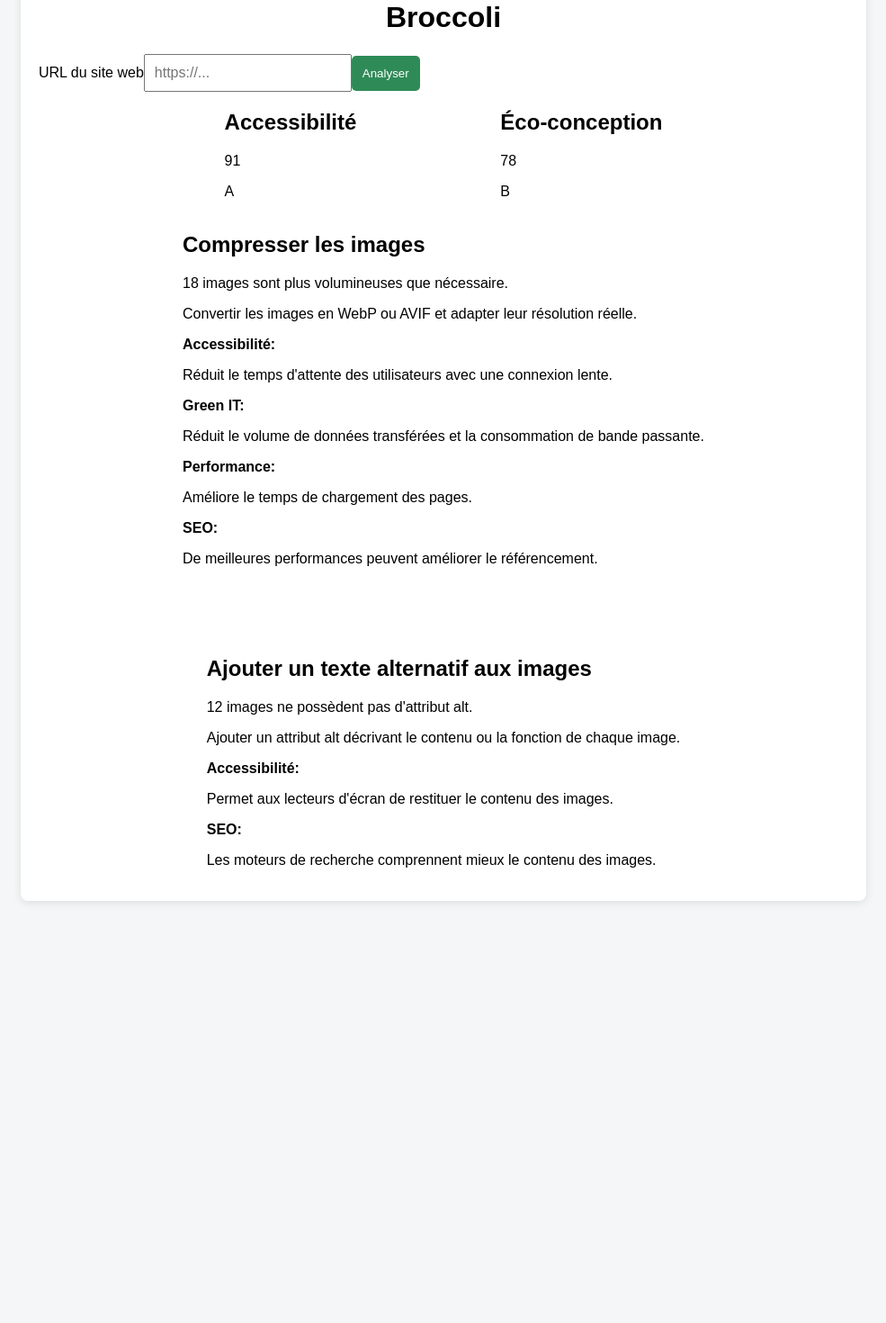
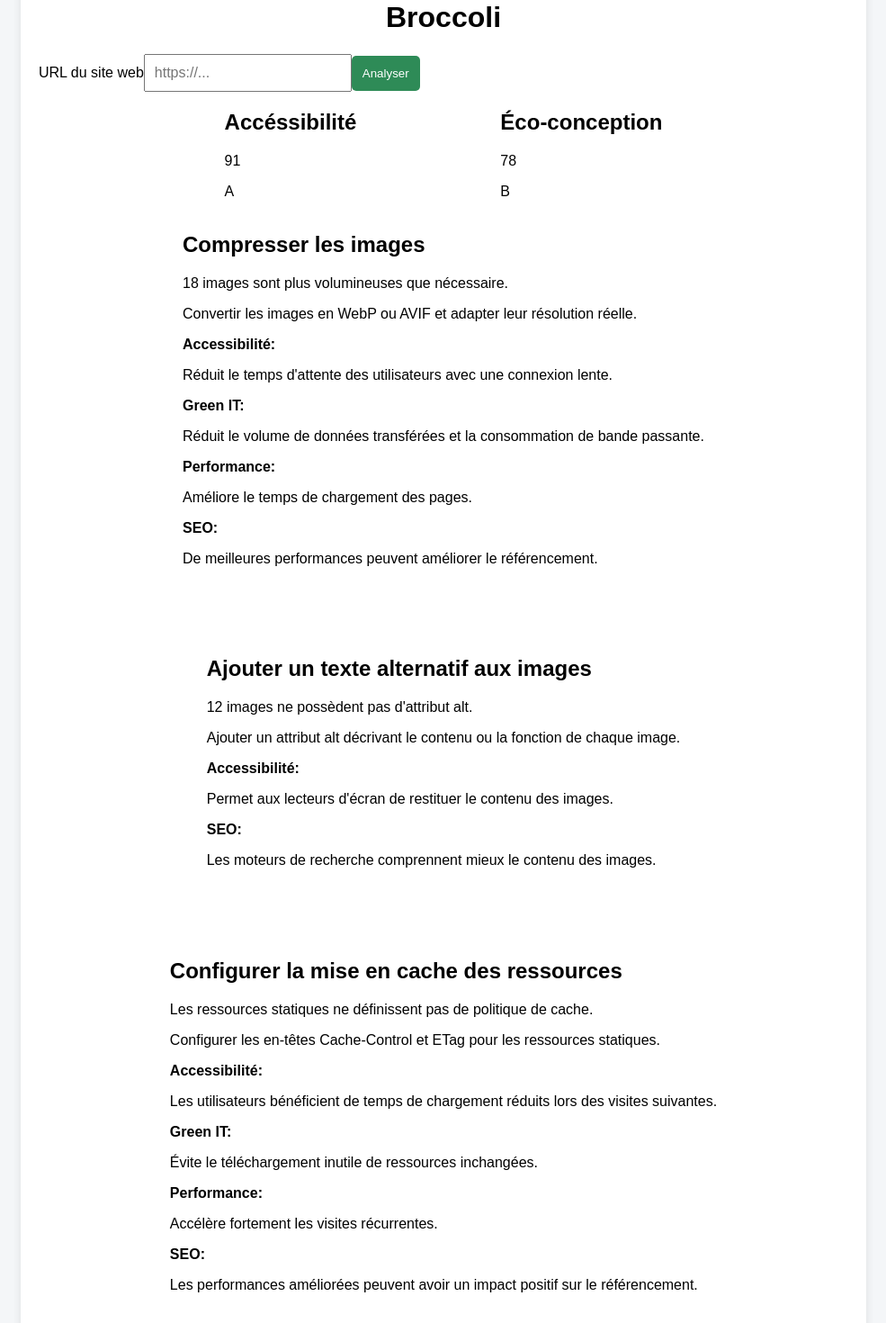
Before and after one commit to GuMarz-og/broccoli, a React app in the folder frontend/: page / in a window 1280 px wide. Shown: the part 120-1590 px from the top of the page at 90% size, without its empty margins (147-1132 px from the left). Before the commit the page ends 1201 px from the top, so only its background shows below. Built offline with nearby package versions, Linux system fonts and the light colour scheme; the HTML template or start-up script is replaced by a standard one.

Commit message:
Connect JSON with frontend

```diff
--- a/frontend/src/components/BenefitItem/BenefitItem.jsx
+++ b/frontend/src/components/BenefitItem/BenefitItem.jsx
@@ -2,13 +2,20 @@ import "./BenefitItem.css";
 
 
 function BenefitItem({ benefit }) {
+
+    const { label, data } = benefit;
+
+    if (data.impact <= 0) {
+        return null;
+    }
+
     return (
         <div className="benefit-item">
             <strong>
-                {benefit.label}:
+                {label}:
             </strong>
             <p>
-                {benefit.data.reason}
+                {data.reason}
             </p>
         </div>
     );
--- a/frontend/src/components/ImprovementCard/ImprovementCard.jsx
+++ b/frontend/src/components/ImprovementCard/ImprovementCard.jsx
@@ -34,9 +34,7 @@ function ImprovementCard({improvement}) {
                 {recommendation}
             </p>
             {benefitList.map((benefit) => (
-                benefit.data.impact > 0 && (
-                    <BenefitItem key={benefit.label} benefit={benefit} />
-                )
+                <BenefitItem key={benefit.label} benefit={benefit} />
             ))}
         </article>
     );
--- a/frontend/src/components/ScoreCard/ScoreCard.jsx
+++ b/frontend/src/components/ScoreCard/ScoreCard.jsx
@@ -1,17 +1,17 @@
-function ScoreCard({scoreData}) {
+function ScoreCard({score}) {
 
     return (
         <div>
             <h2>
-                {scoreData.title}
+                {score.title}
             </h2>
 
             <p>
-                {scoreData.score}
+                {score.score}
             </p>
 
             <p>
-                {scoreData.grade}
+                {score.grade}
             </p>
         </div>
     );
--- /dev/null
+++ b/frontend/src/data/mockAnalysis.json
@@ -0,0 +1,258 @@
+{
+  "url": "https://example.com",
+
+  "scores": [
+      {
+        "id": "accessibility",
+        "title" : "Accéssibilité",
+        "score": 91,
+        "grade": "A",
+        "color": "#4CAF50"
+      },
+      {
+        "id" : "green-it",
+        "title" : "Éco-conception",
+        "score": 78,
+        "grade": "B",
+        "color": "#22C55E"
+      }
+  ],
+
+  "summary": {
+    "errors": 3,
+    "warnings": 6,
+    "infos": 12
+  },
+
+  "improvements": [
+    {
+      "id": "RGESN-IMG-01",
+      "source": "RGESN",
+      "title": "Compresser les images",
+      "severity": "critical",
+      "priority": 100,
+      "difficulty": "easy",
+
+      "stats": {
+        "affectedElements": 18
+      },
+
+      "description": "18 images sont plus volumineuses que nécessaire.",
+
+      "recommendation": "Convertir les images en WebP ou AVIF et adapter leur résolution réelle.",
+
+      "benefits": {
+        "accessibility": {
+          "impact": 1,
+          "reason": "Réduit le temps d'attente des utilisateurs avec une connexion lente."
+        },
+        "greenIT": {
+          "impact": 3,
+          "reason": "Réduit le volume de données transférées et la consommation de bande passante."
+        },
+        "performance": {
+          "impact": 3,
+          "reason": "Améliore le temps de chargement des pages."
+        },
+        "seo": {
+          "impact": 2,
+          "reason": "De meilleures performances peuvent améliorer le référencement."
+        }
+      },
+
+      "estimatedGain": {
+        "bandwidth": "-3.2 MB",
+        "requests": 0,
+        "co2": "-1.4 g",
+        "lcp": "-650 ms"
+      },
+
+      "reference": {
+        "standard": "RGESN",
+        "criterion": "Images",
+        "url": "https://ecoresponsable.numerique.gouv.fr/publications/referentiel-general-ecoconception/"
+      }
+    },
+
+    {
+      "id": "WCAG-1.1.1",
+      "source": "WCAG",
+      "title": "Ajouter un texte alternatif aux images",
+      "severity": "high",
+      "priority": 95,
+      "difficulty": "easy",
+
+      "stats": {
+        "affectedElements": 12
+      },
+
+      "description": "12 images ne possèdent pas d'attribut alt.",
+
+      "recommendation": "Ajouter un attribut alt décrivant le contenu ou la fonction de chaque image.",
+
+      "benefits": {
+        "accessibility": {
+          "impact": 3,
+          "reason": "Permet aux lecteurs d'écran de restituer le contenu des images."
+        },
+        "greenIT": {
+          "impact": 0,
+          "reason": ""
+        },
+        "performance": {
+          "impact": 0,
+          "reason": ""
+        },
+        "seo": {
+          "impact": 2,
+          "reason": "Les moteurs de recherche comprennent mieux le contenu des images."
+        }
+      },
+
+      "reference": {
+        "standard": "WCAG 2.2",
+        "criterion": "1.1.1",
+        "url": "https://www.w3.org/TR/WCAG22/#non-text-content"
+      }
+    },
+
+    {
+      "id": "RGESN-CACHE-01",
+      "source": "RGESN",
+      "title": "Configurer la mise en cache des ressources",
+      "severity": "medium",
+      "priority": 82,
+      "difficulty": "easy",
+
+      "stats": {
+        "affectedElements": 24
+      },
+
+      "description": "Les ressources statiques ne définissent pas de politique de cache.",
+
+      "recommendation": "Configurer les en-têtes Cache-Control et ETag pour les ressources statiques.",
+
+      "benefits": {
+        "accessibility": {
+          "impact": 1,
+          "reason": "Les utilisateurs bénéficient de temps de chargement réduits lors des visites suivantes."
+        },
+        "greenIT": {
+          "impact": 3,
+          "reason": "Évite le téléchargement inutile de ressources inchangées."
+        },
+        "performance": {
+          "impact": 3,
+          "reason": "Accélère fortement les visites récurrentes."
+        },
+        "seo": {
+          "impact": 1,
+          "reason": "Les performances améliorées peuvent avoir un impact positif sur le référencement."
+        }
+      },
+
+      "estimatedGain": {
+        "bandwidth": "-2.8 MB",
+        "requests": -24,
+        "co2": "-0.9 g"
+      },
+
+      "reference": {
+        "standard": "RGESN",
+        "criterion": "Cache",
+        "url": "https://ecoresponsable.numerique.gouv.fr/publications/referentiel-general-ecoconception/"
+      }
+    },
+
+    {
+      "id": "WCAG-1.4.3",
+      "source": "WCAG",
+      "title": "Améliorer le contraste des textes",
+      "severity": "critical",
+      "priority": 90,
+      "difficulty": "medium",
+
+      "stats": {
+        "affectedElements": 9
+      },
+
+      "description": "9 éléments ne respectent pas le contraste minimal recommandé.",
+
+      "recommendation": "Augmenter le contraste entre le texte et l'arrière-plan afin de respecter le niveau AA.",
+
+      "benefits": {
+        "accessibility": {
+          "impact": 3,
+          "reason": "Facilite la lecture pour les personnes malvoyantes."
+        },
+        "greenIT": {
+          "impact": 0,
+          "reason": ""
+        },
+        "performance": {
+          "impact": 0,
+          "reason": ""
+        },
+        "seo": {
+          "impact": 0,
+          "reason": ""
+        }
+      },
+
+      "reference": {
+        "standard": "WCAG 2.2",
+        "criterion": "1.4.3",
+        "url": "https://www.w3.org/TR/WCAG22/#contrast-minimum"
+      }
+    },
+
+    {
+      "id": "RGESN-JS-01",
+      "source": "RGESN",
+      "title": "Réduire le JavaScript inutilisé",
+      "severity": "high",
+      "priority": 88,
+      "difficulty": "hard",
+
+      "stats": {
+        "affectedElements": 7
+      },
+
+      "description": "Environ 420 ko de JavaScript sont téléchargés sans être utilisés.",
+
+      "recommendation": "Supprimer les dépendances inutiles, utiliser le code splitting et charger les modules à la demande.",
+
+      "benefits": {
+        "accessibility": {
+          "impact": 1,
+          "reason": "Une interface plus réactive améliore l'expérience des technologies d'assistance."
+        },
+        "greenIT": {
+          "impact": 3,
+          "reason": "Réduit le volume de données transférées et la consommation énergétique."
+        },
+        "performance": {
+          "impact": 3,
+          "reason": "Réduit le temps de chargement et d'exécution du JavaScript."
+        },
+        "seo": {
+          "impact": 2,
+          "reason": "Les performances sont un facteur pris en compte par les moteurs de recherche."
+        }
+      },
+
+      "estimatedGain": {
+        "bandwidth": "-420 KB",
+        "co2": "-0.4 g",
+        "lcp": "-280 ms",
+        "requests": -3
+      },
+
+      "reference": {
+        "standard": "RGESN",
+        "criterion": "JavaScript",
+        "url": "https://ecoresponsable.numerique.gouv.fr/publications/referentiel-general-ecoconception/"
+      }
+    }
+  ]
+}
--- a/frontend/src/pages/Home/Home.jsx
+++ b/frontend/src/pages/Home/Home.jsx
@@ -7,117 +7,7 @@ import ImprovementGrid from "../../components/ImprovementGrid/ImprovementGrid";
 import ImprovementCard from "../../components/ImprovementCard/ImprovementCard";
 
 import "./Home.css";
-
-const scores = [
-
-    {
-        title: "Accessibilité",
-        score: 91,
-        grade: "A",
-        color: "#3B82F6"
-    },
-
-    {
-        title: "Éco-conception",
-        score: 78,
-        grade: "B",
-        color: "#22C55E"
-    }
-
-];
-
-const improvements = [
-{
-      "id": "RGESN-IMG-01",
-      "source": "RGESN",
-      "title": "Compresser les images",
-      "severity": "critical",
-      "priority": 100,
-      "difficulty": "easy",
-
-      "stats": {
-        "affectedElements": 18
-      },
-
-      "description": "18 images sont plus volumineuses que nécessaire.",
-
-      "recommendation": "Convertir les images en WebP ou AVIF et adapter leur résolution réelle.",
-
-      "benefits": {
-        "accessibility": {
-          "impact": 1,
-          "reason": "Réduit le temps d'attente des utilisateurs avec une connexion lente."
-        },
-        "greenIT": {
-          "impact": 3,
-          "reason": "Réduit le volume de données transférées et la consommation de bande passante."
-        },
-        "performance": {
-          "impact": 3,
-          "reason": "Améliore le temps de chargement des pages."
-        },
-        "seo": {
-          "impact": 2,
-          "reason": "De meilleures performances peuvent améliorer le référencement."
-        }
-      },
-
-      "estimatedGain": {
-        "bandwidth": "-3.2 MB",
-        "requests": 0,
-        "co2": "-1.4 g",
-        "lcp": "-650 ms"
-      },
-
-      "reference": {
-        "standard": "RGESN",
-        "criterion": "Images",
-        "url": "https://ecoresponsable.numerique.gouv.fr/publications/referentiel-general-ecoconception/"
-      }
-    },
-
-    {
-      "id": "WCAG-1.1.1",
-      "source": "WCAG",
-      "title": "Ajouter un texte alternatif aux images",
-      "severity": "high",
-      "priority": 95,
-      "difficulty": "easy",
-
-      "stats": {
-        "affectedElements": 12
-      },
-
-      "description": "12 images ne possèdent pas d'attribut alt.",
-
-      "recommendation": "Ajouter un attribut alt décrivant le contenu ou la fonction de chaque image.",
-
-      "benefits": {
-        "accessibility": {
-          "impact": 3,
-          "reason": "Permet aux lecteurs d'écran de restituer le contenu des images."
-        },
-        "greenIT": {
-          "impact": 0,
-          "reason": ""
-        },
-        "performance": {
-          "impact": 0,
-          "reason": ""
-        },
-        "seo": {
-          "impact": 2,
-          "reason": "Les moteurs de recherche comprennent mieux le contenu des images."
-        }
-      },
-
-      "reference": {
-        "standard": "WCAG 2.2",
-        "criterion": "1.1.1",
-        "url": "https://www.w3.org/TR/WCAG22/#non-text-content"
-      }
-    }
-]
+import analysis from "../../data/mockAnalysis.json";
 
 function Home() {
     return (
@@ -126,17 +16,17 @@ function Home() {
                 <Header />
                 <UrlForm />
                 <ScoreSection>
-                    {scores.map((score) => (
+                    {analysis.scores.map((score) => (
 
                         <ScoreCard
-                            key={score.title}
-                            scoreData={score}
+                            key={score.id}
+                            score={score}
                         />
 
                     ))}
                 </ScoreSection>
                 <ImprovementGrid>
-                    {improvements.map((improvement) => (
+                    {analysis.improvements.map((improvement) => (
 
                         <ImprovementCard
                             key={improvement.id}
```
